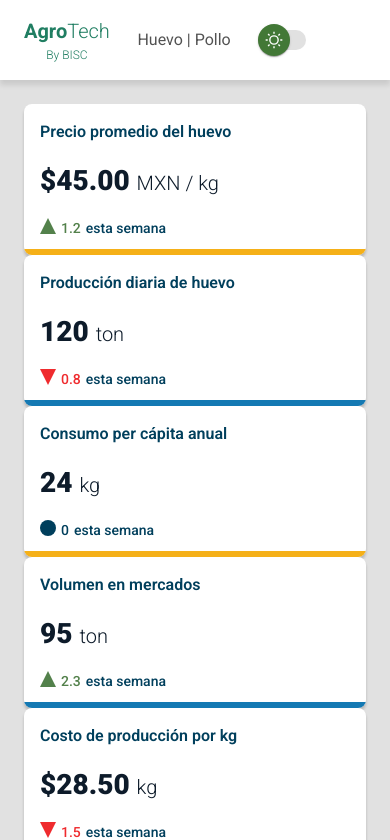
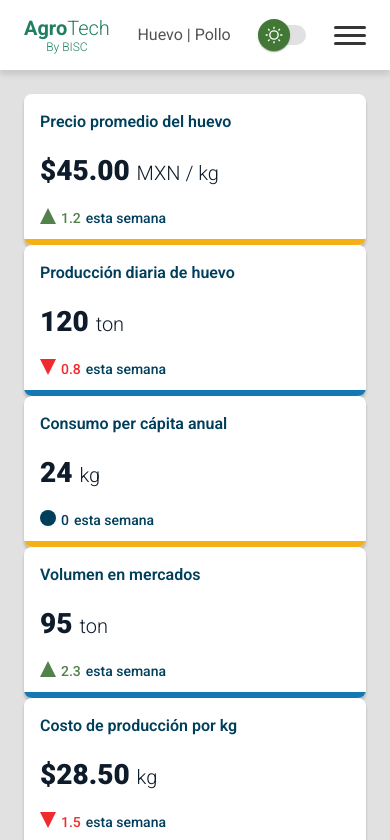
Before and after one commit to BramdonSantiago/agricultural-intelligence, a Next.js app: page / in a window 390 px wide. Shown: the top 840 px of the page. Built offline with nearby package versions, Linux system fonts and the light colour scheme.

Commit message:
ADD Dark Mode

```diff
--- a/src/app/globals.css
+++ b/src/app/globals.css
@@ -18,6 +18,7 @@
   --text-color-kpi: #003f5c;
   --logo-color: #207e62;
   --border-color-primary: #ececec;
+  --backdrop-color: 255, 255, 255;
   --box-shadow-primary: 0 3px 3px 0 rgba(0, 0, 0, 0.05);
   --box-shadow-secondary: 0 5px 5px 0 rgba(0, 0, 0, 0.1);
   --box-shadow-terteary: 0 3px 3px 0 rgba(0, 0, 0, 0.2);
@@ -49,6 +50,7 @@
     /* --border-color-primary: #272c3d; */
     --text-color-kpi: #bbb;
     --logo-color: #e1e1e1;
+    --backdrop-color: 0, 0, 0;
     --box-shadow-primary: 0 3px 3px 0 rgba(255, 255, 255, 0.05);
     --box-shadow-secondary: 0 5px 5px 0 rgba(255, 255, 255, 0.1);
     --box-shadow-terteary: 0 3px 3px 0 rgba(255, 255, 255, 0.2);
@@ -229,7 +231,7 @@ body {
   span {
     height: 3px;
     width: 100%;
-    background: var(--black-color);
+    background: var(--text-color-primary);
     border-radius: 50px;
     -webkit-border-radius: 50px;
     -moz-border-radius: 50px;
@@ -254,8 +256,7 @@ body {
   z-index: 9;
   box-shadow: var(--box-shadow-secondary);
   .backdrop {
-    background-color: rgba(0, 0, 0, 0.5);
-    /* background-color: rgba(255, 255, 255, 0.5); */
+    background-color: rgba(var(--backdrop-color), 0.5);
     position: fixed;
     top: 0;
     left: 0;
@@ -282,7 +283,6 @@ body {
       left: -100%;
       width: 75dvw;
       height: 100dvh;
-      background-color: var(--white-color);
       display: flex;
       flex-direction: column;
       padding: 2rem 1.5rem;
@@ -392,6 +392,7 @@ body {
   color: var(--logo-color);
   font-weight: 300;
   text-align: center;
+  line-height: 1.2;
   span {
     font-weight: 700;
   }
```
